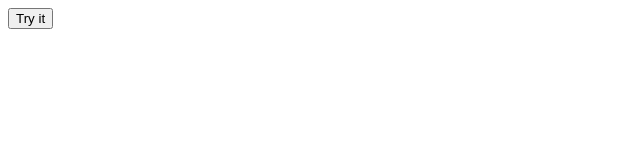
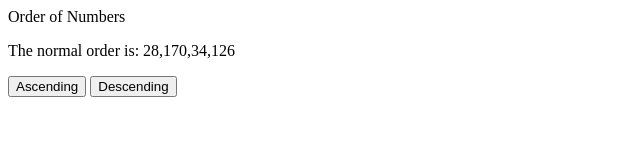
Before and after one commit to jorsawseewowo/array-sorting-and-mapping-JS, a plain HTML site: page index.html in a window 1280 px wide. Shown: the whole page, without its empty margins (0-640 px from the left). Drawn offline with Linux system fonts and the light colour scheme.

Commit message:
Add files via upload

```diff
--- a/index.html
+++ b/index.html
@@ -1,17 +1,17 @@
 <html>
     <body>
-        <button onclick="myFunction()">Try it</button>
-        <p id="result"></p>
+        <p>Order of Numbers</p>
+        <p id="product_value"></p>
+        <button onclick="ascending()">Ascending</button>
+        <button onclick="descending()">Descending</button>
         <script>
-            function myFunction() {
-                var x = 10;
-                var y = 20;
-                var a = eval("x + y") + "<br>";
-                var b = eval("2 * 2") + "<br>";
-                var c = eval("y - x") + "<br>";
-                var res = a + b + c;
-                document.getElementById("result").innerHTML = res;
+            var numbers = [14, 85, 17, 63];
+            function myFunction(num) {
+                return num * 2;
             }
+            var newarray = numbers.map(myFunction);
+            document.getElementById("product_value").innerHTML = "The normal order is: "+newarray;
+            function ascending() { newarray.sort(function(a, b) { return a - b; }); document.getElementById("product_value").innerHTML = "The ascending order is: " + newarray; } function descending() { newarray.sort(function(a, b) { return b - a; }); document.getElementById("product_value").innerHTML = "The descending order is: " + newarray; }
         </script>
     </body>
 </html>
```
